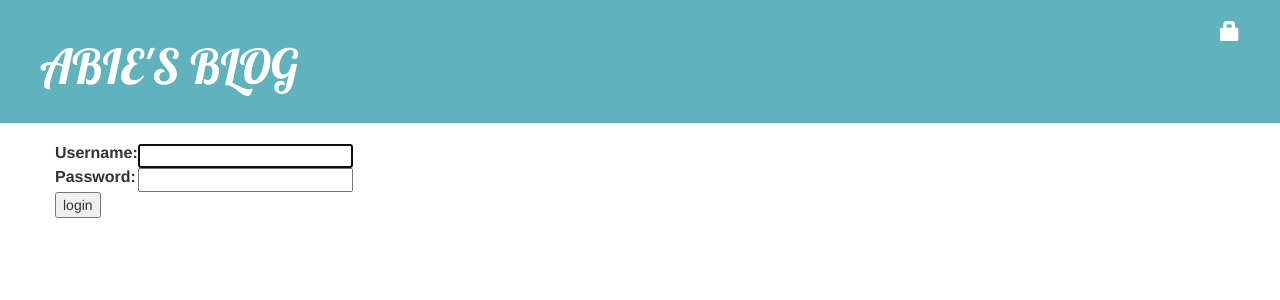
After one commit to amrohde/assign1, a Django app: page /accounts/login/ in a window 1280 px wide. The commit adds this page. Shown: the top 300 px of the page. Run offline with Django 3.2, Linux system fonts and the light colour scheme; some libraries are stand-ins or nearby versions.

Commit message:
final commit

```diff
--- a/blog/static/css/blog.css
+++ b/blog/static/css/blog.css
@@ -1,5 +1,5 @@
 .page-header {
-    background-color: #C25100;
+    background-color: #60B2BD;
     margin-top: 0;
     padding: 20px 20px 20px 40px;
 }
@@ -14,8 +14,15 @@
     margin-left: 40px;
 }
 
-h1, h2, h3, h4 {
-    font-family: 'Lobster', cursive;
+h1 {
+	font-family: 'Lobster', cursive;
+    text-transform: uppercase;
+}
+
+h2, h3, h4 {
+    font-family: 'Roboto Condensed';
+    text-transform: uppercase;
+    font-weight: bold;
 }
 
 .date {
@@ -33,7 +40,7 @@ h1, h2, h3, h4 {
 .top-menu, .top-menu:hover, .top-menu:visited {
     color: #ffffff;
     float: right;
-    font-size: 26pt;
+    font-size: 15pt;
     margin-right: 20px;
 }
 
@@ -42,5 +49,5 @@ h1, h2, h3, h4 {
 }
 
 .post h2 a, .post h2 a:visited {
-    color: #000000;
+    color: #00000;
 }
--- a/blog/templates/blog/base.html
+++ b/blog/templates/blog/base.html
@@ -5,12 +5,17 @@
         <link rel="stylesheet" href="//maxcdn.bootstrapcdn.com/bootstrap/3.2.0/css/bootstrap.min.css">
         <link rel="stylesheet" href="//maxcdn.bootstrapcdn.com/bootstrap/3.2.0/css/bootstrap-theme.min.css">
         <link href="//fonts.googleapis.com/css?family=Lobster&subset=latin,latin-ext" rel="stylesheet" type="text/css">
+        <link href="https://fonts.googleapis.com/css?family=Roboto Condensed" rel="stylesheet">
         <link rel="stylesheet" href="{% static 'css/blog.css' %}">
     </head>
     <body>
         <div class="page-header">
             {% if user.is_authenticated %}
                 <a href="{% url 'post_new' %}" class="top-menu"><span class="glyphicon glyphicon-plus"></span></a>
+                <a href="{% url 'post_draft_list' %}" class="top-menu"><span class="glyphicon glyphicon-edit"></span></a>
+                <p class="top-menu">Hello {{ user.username }} <small>(<a href="{% url 'logout' %}">Log out</a>)</small></p>
+            {% else %}
+                <a href="{% url 'login' %}" class="top-menu"><span class="glyphicon glyphicon-lock"></span></a>
             {% endif %}
             <h1><a href="/">Abie's Blog</a></h1>
         </div>
--- a/blog/templates/blog/post_detail.html
+++ b/blog/templates/blog/post_detail.html
@@ -6,9 +6,12 @@
             <div class="date">
                 {{ post.published_date }}
             </div>
+        {% else %}
+        	<a class="btn btn-default" href="{% url 'post_publish' pk=post.pk %}">Publish</a>
         {% endif %}
         {% if user.is_authenticated %}
         	<a class="btn btn-default" href="{% url 'post_edit' pk=post.pk %}"><span class="glyphicon glyphicon-pencil"></span></a>
+        	<a class="btn btn-default" href="{% url 'post_remove' pk=post.pk %}"><span class="glyphicon glyphicon-remove"></span></a>
     	{% endif %}
         <h2>{{ post.title }}</h2>
         <p>{{ post.text|linebreaksbr }}</p>
--- a/blog/templates/blog/post_list.html
+++ b/blog/templates/blog/post_list.html
@@ -7,6 +7,7 @@
         <link rel="stylesheet" href="//maxcdn.bootstrapcdn.com/bootstrap/3.2.0/css/bootstrap.min.css">
         <link rel="stylesheet" href="//maxcdn.bootstrapcdn.com/bootstrap/3.2.0/css/bootstrap-theme.min.css">
         <link href="//fonts.googleapis.com/css?family=Lobster&subset=latin,latin-ext" rel="stylesheet" type="text/css">
+        <link href="https://fonts.googleapis.com/css?family=Roboto Condensed" rel="stylesheet">
         <link rel="stylesheet" href="{% static 'css/blog.css' %}">
     </head>
     <body>
@@ -23,7 +24,7 @@
                                 <div class="date">
                                     {{ post.published_date }}
                                 </div>
-                                <h1><a href="{% url 'post_detail' pk=post.pk %}">{{ post.title }}</a></h1>
+                                <h2><a href="{% url 'post_detail' pk=post.pk %}">{{ post.title }}</a></h2>
                                 <p>{{ post.text|linebreaksbr }}</p>
                             </div>
                         {% endfor %}
--- /dev/null
+++ b/blog/templates/registration/login.html
@@ -0,0 +1,24 @@
+{% extends "blog/base.html" %}
+
+{% block content %}
+    {% if form.errors %}
+        <p>Your username and password didn't match. Please try again.</p>
+    {% endif %}
+
+    <form method="post" action="{% url 'login' %}">
+    {% csrf_token %}
+        <table>
+        <tr>
+            <td>{{ form.username.label_tag }}</td>
+            <td>{{ form.username }}</td>
+        </tr>
+        <tr>
+            <td>{{ form.password.label_tag }}</td>
+            <td>{{ form.password }}</td>
+        </tr>
+        </table>
+
+        <input type="submit" value="login" />
+        <input type="hidden" name="next" value="{{ next }}" />
+    </form>
+{% endblock %}
--- a/blog/urls.py
+++ b/blog/urls.py
@@ -6,4 +6,7 @@ urlpatterns = [
 	path('post/<int:pk>/', views.post_detail, name='post_detail'),
 	path('post/new/', views.post_new, name='post_new'),
 	path('post/<int:pk>/edit/', views.post_edit, name='post_edit'),
+	path('drafts/', views.post_draft_list, name='post_draft_list'),
+	path('post/<pk>/publish/', views.post_publish, name='post_publish'),
+	path('post/<pk>/remove/', views.post_remove, name='post_remove'),
 ]
--- a/mysite/settings.py
+++ b/mysite/settings.py
@@ -120,3 +120,4 @@ USE_TZ = True
 
 STATIC_URL = '/static/'
 STATIC_ROOT = os.path.join(BASE_DIR, 'static')
+LOGIN_REDIRECT_URL = '/'
--- a/mysite/urls.py
+++ b/mysite/urls.py
@@ -15,8 +15,11 @@ Including another URLconf
 """
 from django.contrib import admin
 from django.urls import path, include
+from django.contrib.auth import views
 
 urlpatterns = [
     path('admin/', admin.site.urls),
+    path('accounts/login/', views.LoginView.as_view(), name='login'),
+    path('accounts/logout/', views.LogoutView.as_view(next_page='/'), name='logout'),
     path('', include('blog.urls')),
 ]
```
Also changed, not shown: blog/templates/blog/post_draft_list.html (added, +11 -0 lines), blog/views.py (+17 -2 lines).
